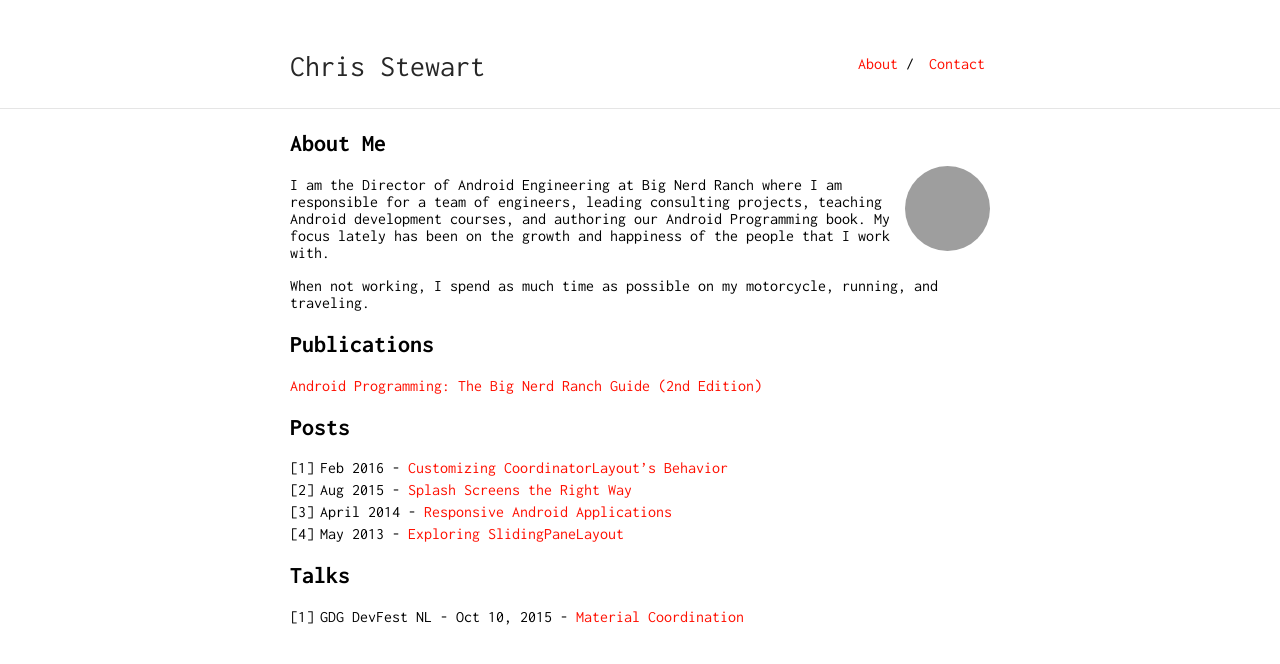
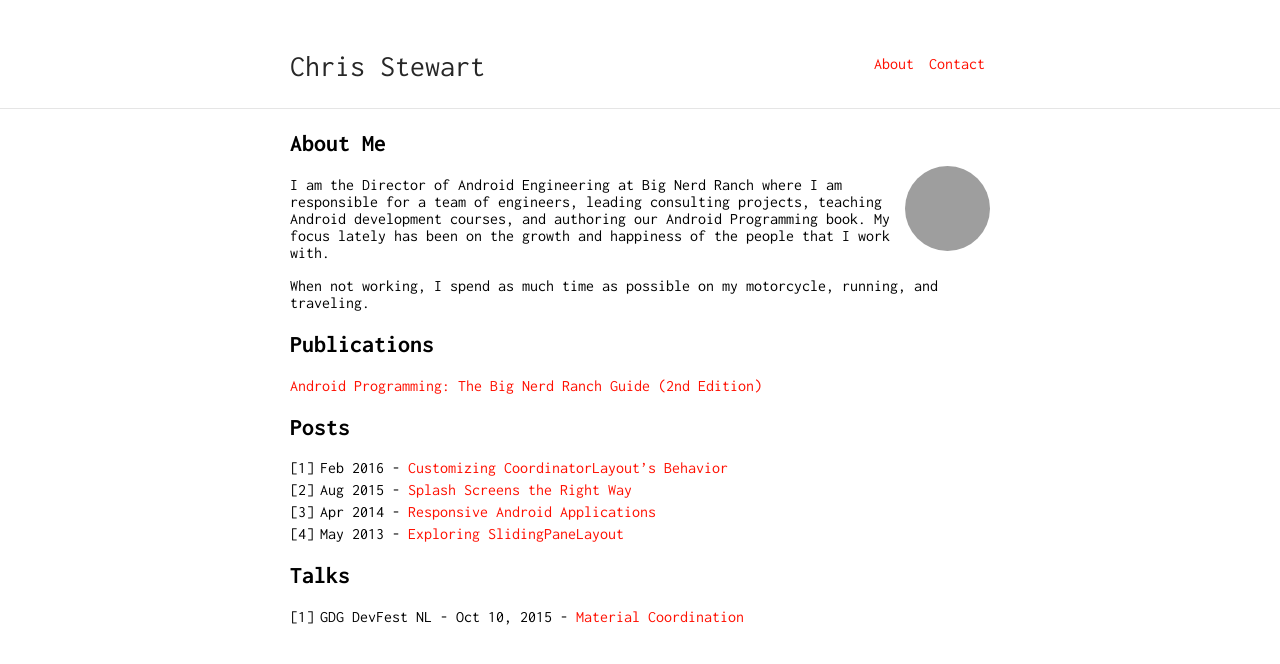
Before and after one commit to cstew/cstew.github.io, a Jekyll site: the page built from index.md, in a window 1280 px wide. Shown: the top 664 px of the page. Built offline with Jekyll 4.4.1, drawn with Linux system fonts in a browser that asks for light colours; grey boxes are pictures that could not be loaded.

Commit message:
Update formatting

```diff
--- a/_layouts/default.html
+++ b/_layouts/default.html
@@ -64,9 +64,6 @@
                     {% else %}
                         <li class="alignable pull-right nav-list"><a href="{{ x.link }}">{{ x.name }}</a>
                     {% endif %}
-                    {% if forloop.first == false %}
-                        /
-                    {% endif %}
                         </li>
                 {% endfor %}
             </ul>
--- a/index.md
+++ b/index.md
@@ -18,7 +18,7 @@
 
 1. Feb 2016 - [Customizing CoordinatorLayout's Behavior](https://www.bignerdranch.com/blog/customizing-coordinatorlayouts-behavior/)
 2. Aug 2015 - [Splash Screens the Right Way](https://www.bignerdranch.com/blog/splash-screens-the-right-way/)
-3. April 2014 - [Responsive Android Applications](https://www.objc.io/issues/11-android/responsive-android-applications/)
+3. Apr 2014 - [Responsive Android Applications](https://www.objc.io/issues/11-android/responsive-android-applications/)
 4. May 2013 - [Exploring SlidingPaneLayout](https://www.bignerdranch.com/blog/exploring-slidingpanelayout/)
 
 ## Talks
```
